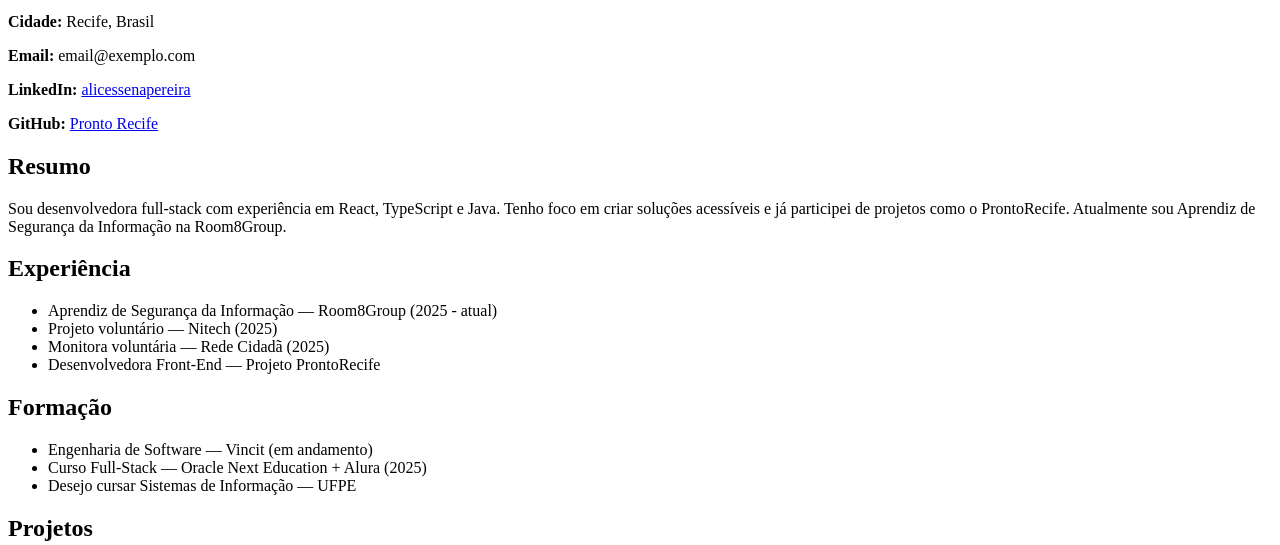
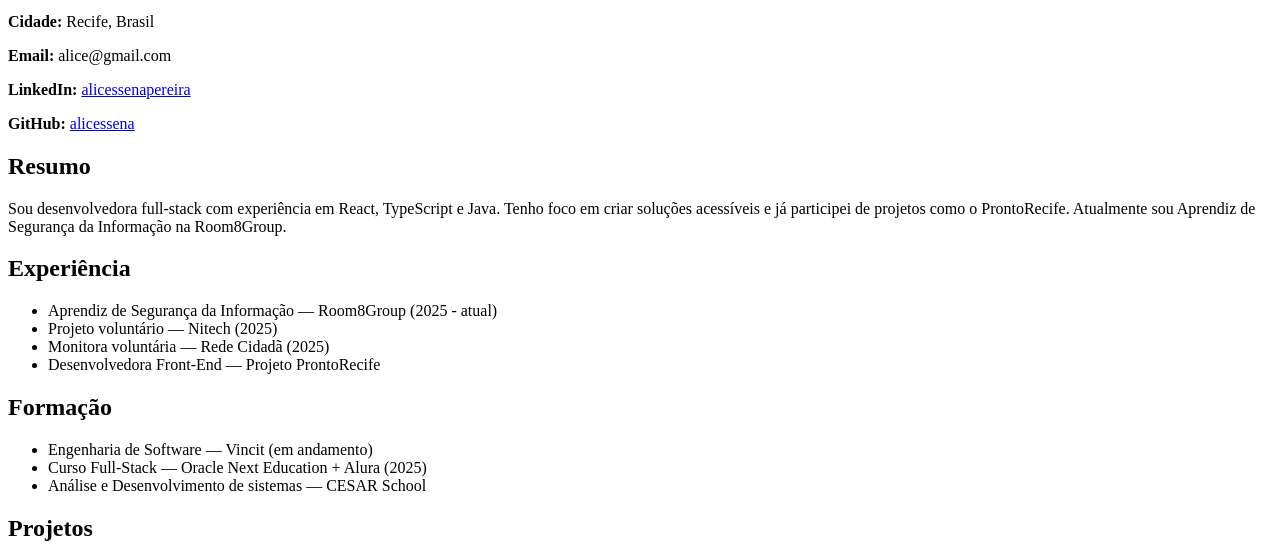
Before and after one commit to alicessena/curriculohtml, a plain HTML site: page index.html in a window 1280 px wide. Shown: the part 322-867 px from the top of the page. Drawn offline with Linux system fonts and the light colour scheme.

Commit message:
fix: email e github

```diff
--- a/index.html
+++ b/index.html
@@ -9,13 +9,12 @@
   <h1>Currículo - Alice Maria Sena Pereira (Sena)</h1>
 
   <img src="https://github.com/alicessena.png" alt="Foto de Sena" width="150" height="150">
-
   <h2>Dados Pessoais</h2>
   <p><strong>Nome:</strong> Alice Maria Sena Pereira</p>
   <p><strong>Cidade:</strong> Recife, Brasil</p>
-  <p><strong>Email:</strong> email@exemplo.com</p>
+  <p><strong>Email:</strong> alice@gmail.com</p>
   <p><strong>LinkedIn:</strong> <a href="https://www.linkedin.com/in/alicessenapereira/" target="_blank">alicessenapereira</a></p>
-  <p><strong>GitHub:</strong> <a href="https://github.com/Pronto-Recife/Front-End-Pronto-Recife" target="_blank">Pronto Recife</a></p>
+  <p><strong>GitHub:</strong> <a href="https://github.com/alicessena" target="_blank">alicessena</a></p>
 
   <h2>Resumo</h2>
   <p>Sou desenvolvedora full‑stack com experiência em React, TypeScript e Java. Tenho foco em criar soluções acessíveis e já participei de projetos como o ProntoRecife. Atualmente sou Aprendiz de Segurança da Informação na Room8Group.</p>
@@ -32,7 +31,7 @@
   <ul>
     <li>Engenharia de Software — Vincit (em andamento)</li>
     <li>Curso Full‑Stack — Oracle Next Education + Alura (2025)</li>
-    <li>Desejo cursar Sistemas de Informação — UFPE</li>
+    <li>Análise e Desenvolvimento de sistemas — CESAR School</li>
   </ul>
 
   <h2>Projetos</h2>
```
